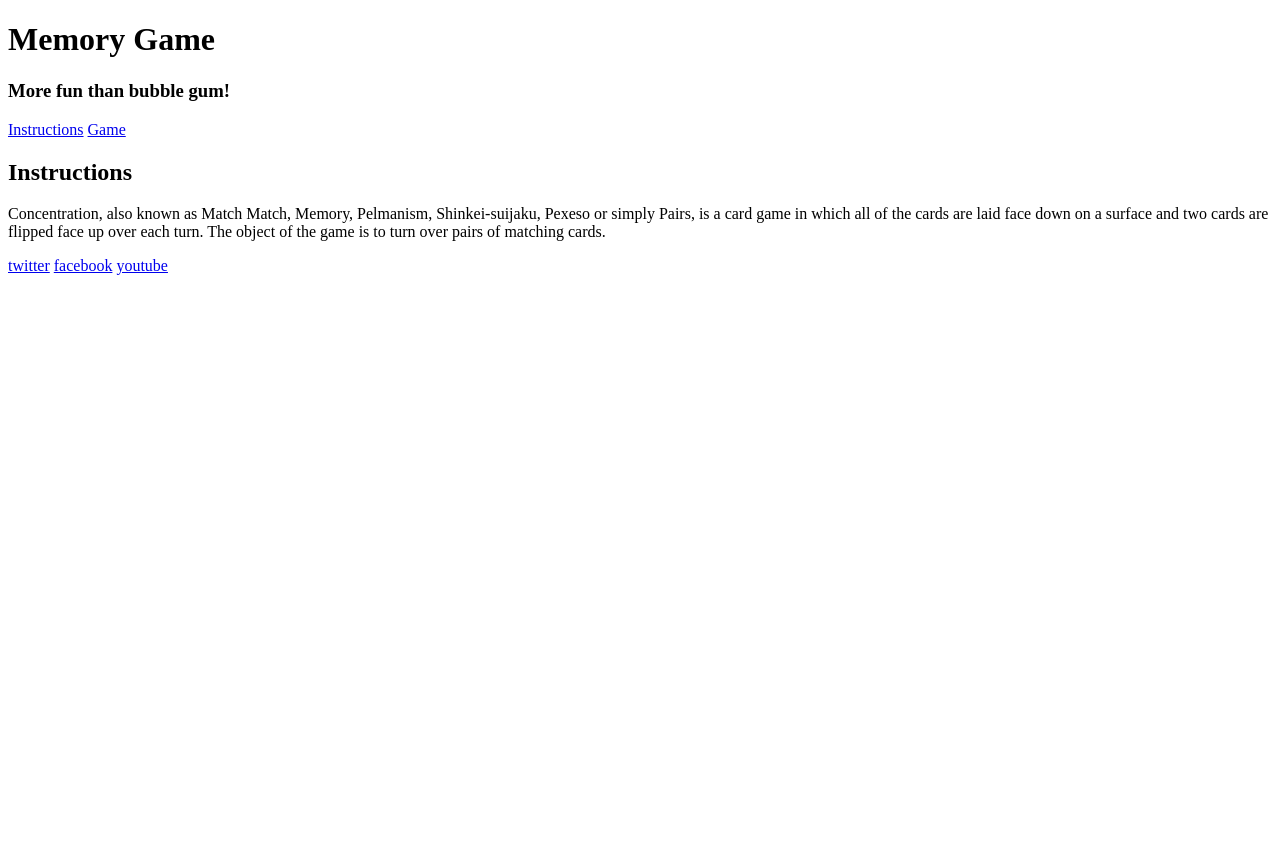
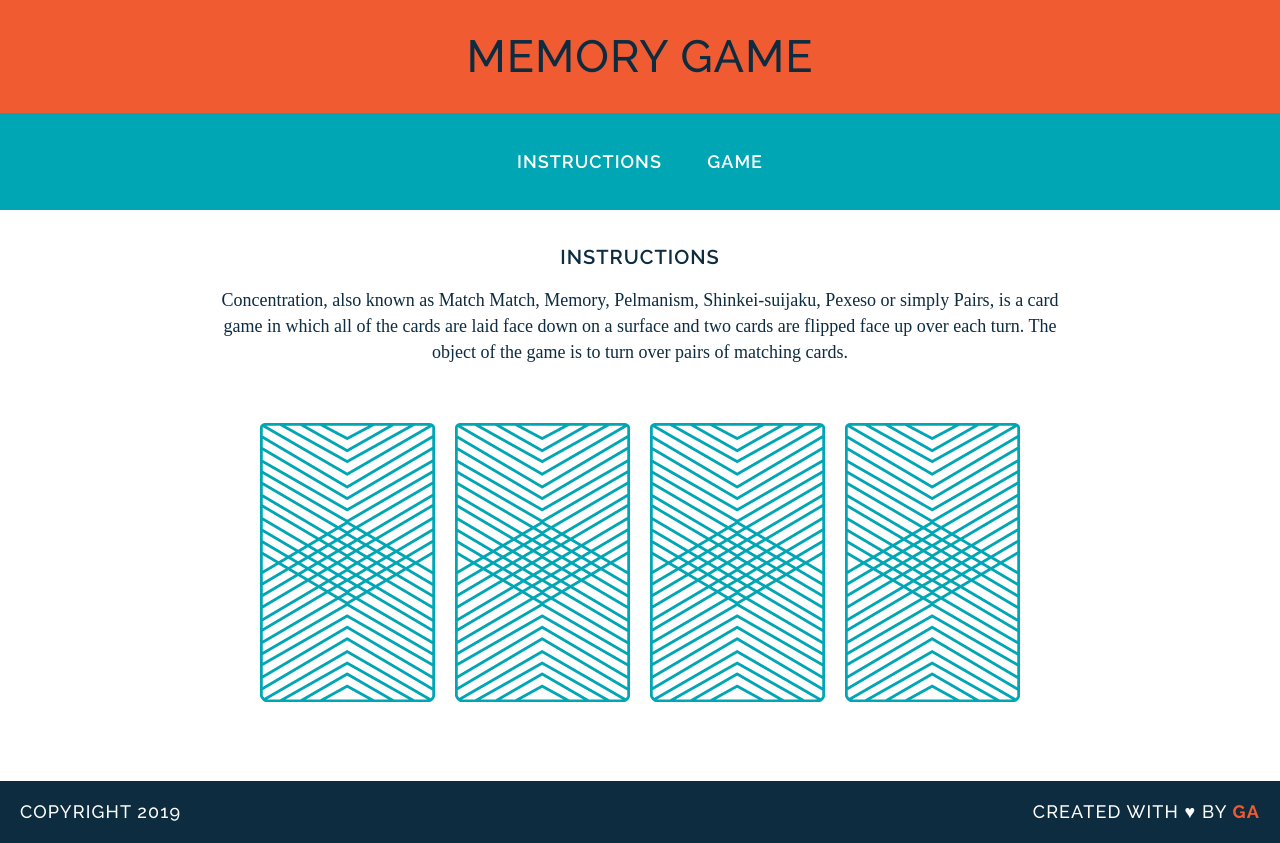
Before and after one commit to alexjcode/wdi-fundamentals-memorygame, a plain HTML site: page memory_game/index.html in a window 1280 px wide. Before the commit the page ends 800 px from the top, so only its background shows below. Drawn offline with Linux system fonts and the light colour scheme; a web font is replaced by a local one.

```diff
--- /dev/null
+++ b/memory_game/css/style.css
@@ -0,0 +1,103 @@
+body {
+    text-align: center;
+    margin: 0;
+    }
+
+h1, h2, h3 {
+    font-family: "Raleway";
+    text-transform: uppercase;
+    letter-spacing: 1px;
+    font-weight: 600;
+    color: #0d2c40;
+}
+
+h1 {
+    font-size: 45px;
+    font-weight: 500;
+    margin: 0;
+}
+
+h2 {
+    font-size: 20px;
+}
+
+h3, a {
+    font-size: 18px;
+    color: #f15b31;
+}
+
+p {
+    font-family: "Droid Serif";
+    font-size: 18px;
+    line-height: 26px;
+    color: #0d2c40;
+}
+
+a {
+    text-decoration: none;
+    text-transform: uppercase;
+    margin: 0 20px;
+    color: #ffffff;
+    border-bottom: 2px solid transparent;
+}
+
+a:hover {
+    border-color: white;
+}
+
+header {
+    background-color: #f15b31;
+    color: #ffffff;
+    padding: 30px 20px;
+}
+
+nav {
+    background-color: #00a6b3;
+    color: #ffffff;
+    padding: 20px 0;
+}
+
+main {
+    max-width: 850px;
+    margin: 35px auto;
+}
+
+img {
+    margin: 40px 8px;
+}
+
+footer {
+    text-transform: uppercase;
+    padding: 0 20px;
+    background-color: #0d2c40;
+    color: #ffffff;
+    font-size: 14px;
+    letter-spacing: .08em;
+    font-weight: 500;
+}
+
+.copyright {
+    font-family: Raleway;
+    float: left;
+    color: #ffffff;
+}
+
+.message {
+    font-family: Raleway;
+    float: right;
+    color: #ffffff;
+}
+
+.clearfix:after {
+    visibility: hidden;
+    display: block;
+    content: " ";
+    clear: both;
+    height: 0;
+    font-size: 0;
+}
+
+.name {
+    color: #F15B31;
+    font-weight: 700;
+}
--- a/memory_game/index.html
+++ b/memory_game/index.html
@@ -2,18 +2,32 @@
 <html>
   <head>
     <meta charset="UTF-8">
+    <link href="https://fonts.googleapis.com/css?family=Droid+Serif|Raleway:400,500,600,700" rel="stylesheet">
+    <link href="css/style.css" rel="stylesheet" type="text/css">
     <title>Memory Card Game</title>
   </head>
   <body>
-    <h1>Memory Game</h1>
-    <h3>More fun than bubble gum!</h3>
-    <a href="#">Instructions</a>
-    <a href="#">Game</a>
-    <h2>Instructions</h2>
-    <p>Concentration, also known as Match Match, Memory, Pelmanism, Shinkei-suijaku, Pexeso or simply Pairs, is a card game in which all of the cards are laid face down on a surface and two cards are flipped face up over each turn. The object of the game is to turn over pairs of matching cards.</p>
-    <a href="#">twitter</a>
-    <a href="#">facebook</a>
-    <a href="#">youtube</a>
-
+    <header>
+      <h1>Memory Game</h1>
+    </header>
+    <nav>
+      <h3><a href="#">Instructions</a>
+      <a href="#">Game</a></h3>
+    </nav>
+    <main>
+      <h2>Instructions</h2>
+      <p>Concentration, also known as Match Match, Memory, Pelmanism, Shinkei-suijaku, Pexeso or simply Pairs, is a card game in which all of the cards are laid face down on a surface and two cards are flipped face up over each turn. The object of the game is to turn over pairs of matching cards.</p>
+      <div>
+        <img src="images/back.png" alt="Queen of Diamonds">
+        <img src="images/back.png" alt="Queen of Hearts">
+        <img src="images/back.png" alt="King of Diamonds">
+        <img src="images/back.png" alt="King of Hearts">
+      </div>
+    </main>
+    <footer class="clearfix">
+      <p class="copyright">Copyright 2019</p>
+      <p class="message">Created with &hearts; by <span class="name">GA</span></p>
+    </footer>
+    <script src="js/main.js"></script>
   </body>
 </html>
--- /dev/null
+++ b/memory_game/js/main.js
@@ -0,0 +1,7 @@
+let card1 = "queen";
+let card2 = "king";
+let card3 = "queen";
+let card4 = "king";
+
+console.log("User flipped " + card1);
+console.log("User flipped " + card4);
```
Also changed, not shown: memory_game/images/back.png (added), memory_game/images/king-of-diamonds.png (added), memory_game/images/king-of-hearts.png (added), memory_game/images/queen-of-diamonds.png (added), memory_game/images/queen-of-hearts.png (added).
